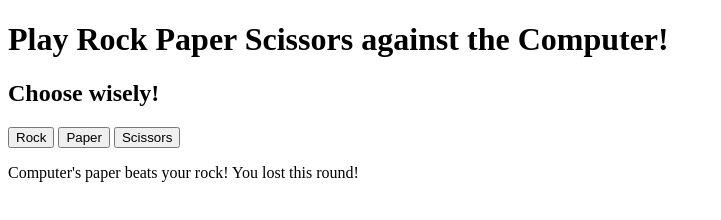
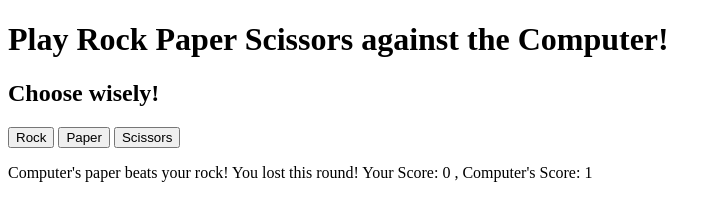
Before and after one commit to Laubenstein/rock_paper_scissors, a plain HTML site: page index.html in a window 1280 px wide. Both pictures are taken after a click on the button "Rock". Shown: the whole page, without its empty margins (0-721 px from the left). Drawn offline with Linux system fonts and the light colour scheme.

Commit message:
Add feature to play until 5 scorepoints

```diff
--- a/index.html
+++ b/index.html
@@ -20,39 +20,66 @@
     <script>
       let playerScore = 0;
       let computerScore = 0;
-      var computerSelection;
-      var playerSelection;
+      let computerSelection;
+      let playerSelection;
+
+
 
       const resultContainer = document.querySelector("#result");
       const result = document.createElement("p");
       result.classList.add("result");
       resultContainer.appendChild(result);
+
       const buttons = document.querySelectorAll('button');
-
-      buttons.forEach((button) => {
-      button.addEventListener('click', (e) => {
-	      let choice = button.textContent.toLowerCase();
-	      result.innerHTML = playRound(choice, computerPlay());
+      const rockButton = document.getElementById("rock");
+      const paperButton = document.getElementById("paper");
+      const scissorsButton = document.getElementById("scissors");
 
 
+      //Start Game on Button click
+
+        rockButton.addEventListener("click", (e) => {
+          if (playerScore < 5 && computerScore < 5) {
+          result.innerText = game("rock", computerPlay());
+          } else {
+            result.innerText = "End of Game! Your Score: " + playerScore + "; Computer's Score: " + computerScore;
+          }
         });
-      });
+        paperButton.addEventListener("click", (e) => {
+          if (playerScore < 5 && computerScore < 5) {
+          result.innerText = game("paper", computerPlay());
+          } else {
+            result.innerText = "End of Game! Your Score: " + playerScore + "; Computer's Score: " + computerScore;
+          }
+        })
+        scissorsButton.addEventListener("click", (e) => {
+          if (playerScore < 5 && computerScore < 5) {
+          result.innerText = game("scissors", computerPlay());
+          } else {
+            result.innerText = "End of Game! Your Score: " + playerScore + "; Computer's Score: " + computerScore;
+          }
+        })
+
+
 
 
       function playRound(playerSelection, computerSelection) {
         if (computerSelection == playerSelection) {
           return "Tie!";
         }
-        //You Lost!
+        //You Lose!
         else if ((computerSelection == "scissors" && playerSelection == "paper") || (computerSelection == "paper" && playerSelection == "rock")
                   || (computerSelection == "rock" && playerSelection == "scissors")) {
-          return "Computer's " + computerSelection + " beats your " + playerSelection + "! You lost this round!";
+          computerScore++;
+          return "Computer's " + computerSelection + " beats your " + playerSelection + "! You lost this round!"
+          + " Your Score: " + playerScore + " , Computer's Score: " + computerScore;
         }
         //You win!
         else if ((computerSelection == "scissors" && playerSelection == "rock") || (computerSelection == "paper" && playerSelection == "scissors")
                   || (computerSelection == "rock" && playerSelection == "paper")) {
           playerScore++;
-          return "Your " + playerSelection + " beats computer's " + computerSelection + "! You Win this round!";
+          return "Your " + playerSelection + " beats computer's " + computerSelection + "! You Win this round!"
+          + " Your Score: " + playerScore + " , Computer's Score: " + computerScore;
         }
         //Input error
         else if (playerSelection !== "rock" && playerSelection !== "paper" && playerSelection !== "scissors") {
@@ -67,6 +94,12 @@
       }
 
       function game(playerSelection, computerSelection) {
+        return playRound(playerSelection, computerSelection);
+
+
+      }
+
+      function oldGame(playerSelection, computerSelection) {
         for (let i = 0; i < 5; i++) {
           playerSelection = getPlayerSelection();
           computerSelection = computerPlay();
```
